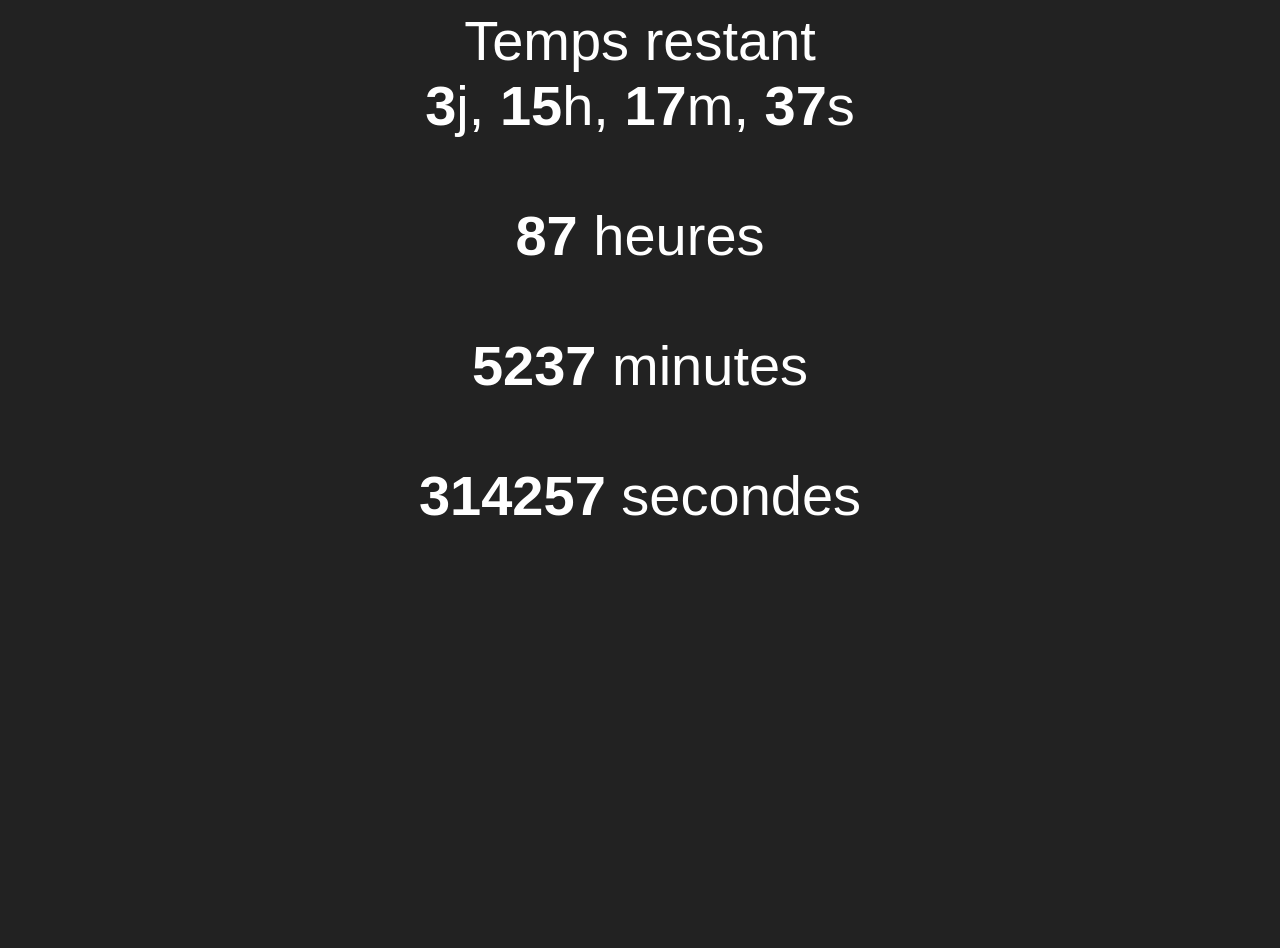
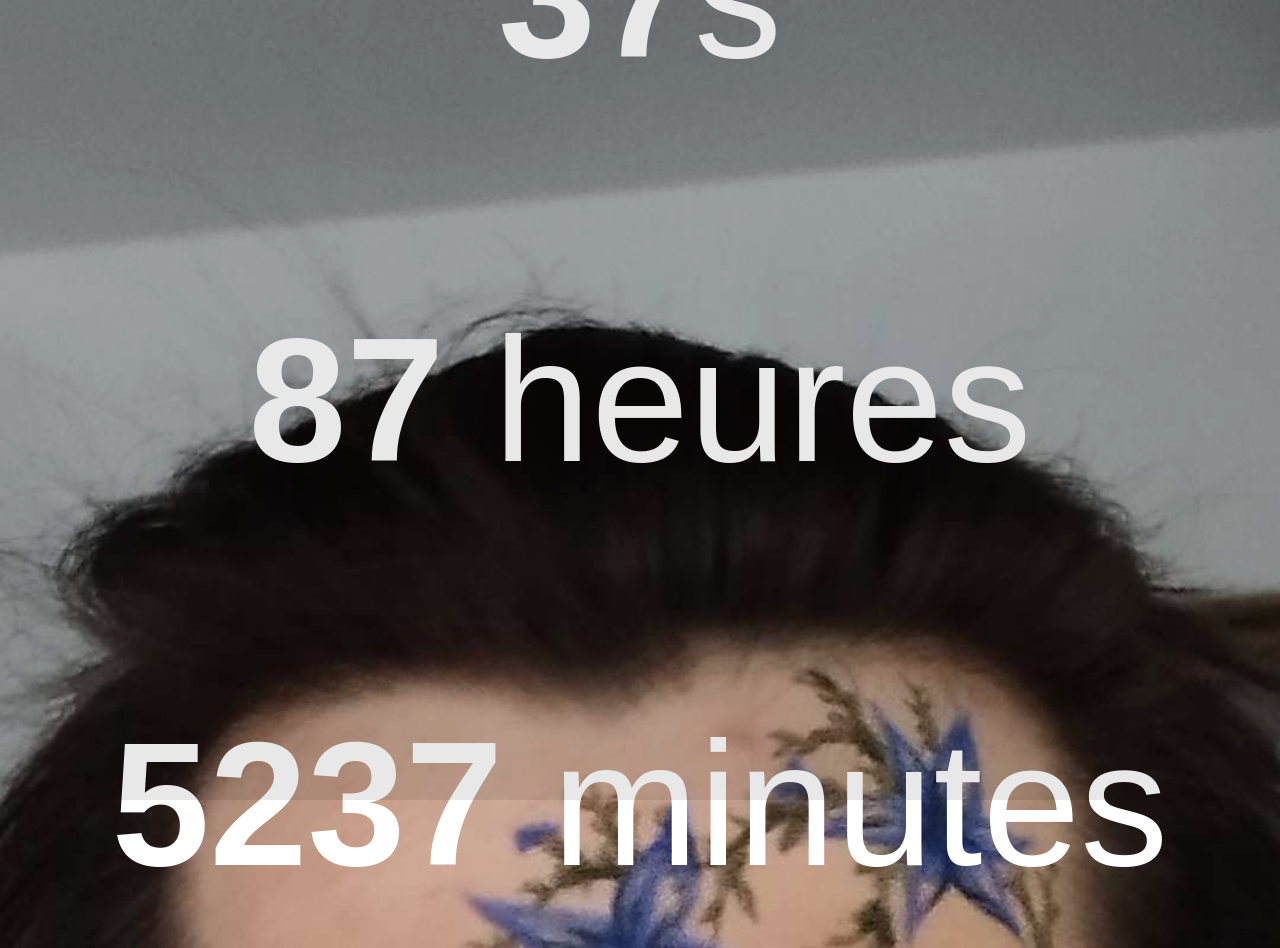
Before and after one commit to victorboudet/victorboudet.github.io, a plain HTML site: page compteur.html in a window 1280 px wide. Shown: the top 948 px of the page. Before the commit the page ends 800 px from the top, so only its background shows below. Drawn offline with Linux system fonts and the light colour scheme.

Commit message:
[ ADD ] adding my big head in the backgroud of the timer

```diff
--- a/compteur.html
+++ b/compteur.html
@@ -12,21 +12,30 @@
     body {
       font-family: Arial, Helvetica, sans-serif;
       background: #222;
-    }
+      display: flex;
+      align-items: center;
+      justify-content: center;
+      height: 100vh;
+      margin: 0;
+      background-image: url(./moi.png);
+  background-size: cover;
+  background-repeat: no-repeat;
+  position: relative;
+}
 
-    h2 {
-      margin: 0;
-      padding-top: 210px;
-      width: 100%;
-      color: #f1f1f1;
-      font-size: 350%;
+body::before {
+  content: '';
+  position: absolute;
+  top: 0;
+  left: 0;
+  width: 100%;
+  height: 100%;
+  background-color: rgba(0, 0, 0, 0.09); /* Modifier l'opacité selon vos préférences */
+}
+    #countdown {
+      font-size: 1100%;
       text-align: center;
-    }
-
-    #countdown {
-      font-size: 350%;
-      text-align: center;
-      color: #fff;
+      color: #ffffff;
     }
 
     .bold {
@@ -60,7 +69,7 @@
         let minutes = Math.floor((timeDiff % (1000 * 60 * 60)) / (1000 * 60));
         let seconds = Math.floor((timeDiff % (1000 * 60)) / 1000);
 
-        countdownElement.innerHTML = "Temps restant<br>";
+        countdownElement.innerHTML = "Temps restant<br><br>";
         countdownElement.innerHTML += "<b>" + days + "</b>j, "
         countdownElement.innerHTML += "<b>" + hours + "</b>h, ";
         countdownElement.innerHTML += "<b>" + minutes + "</b>m, ";
```
Also changed, not shown: moi.png (added).
